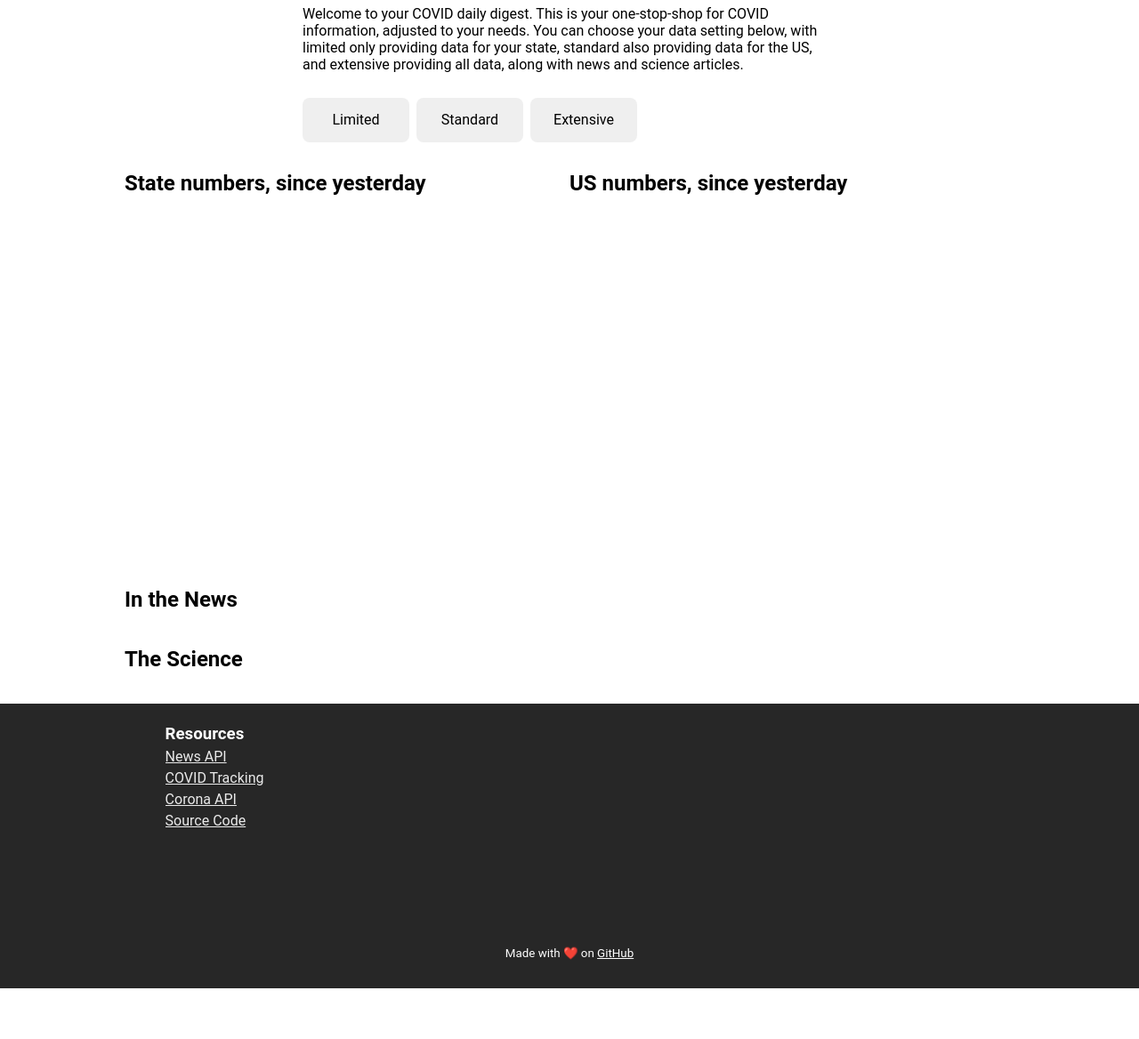
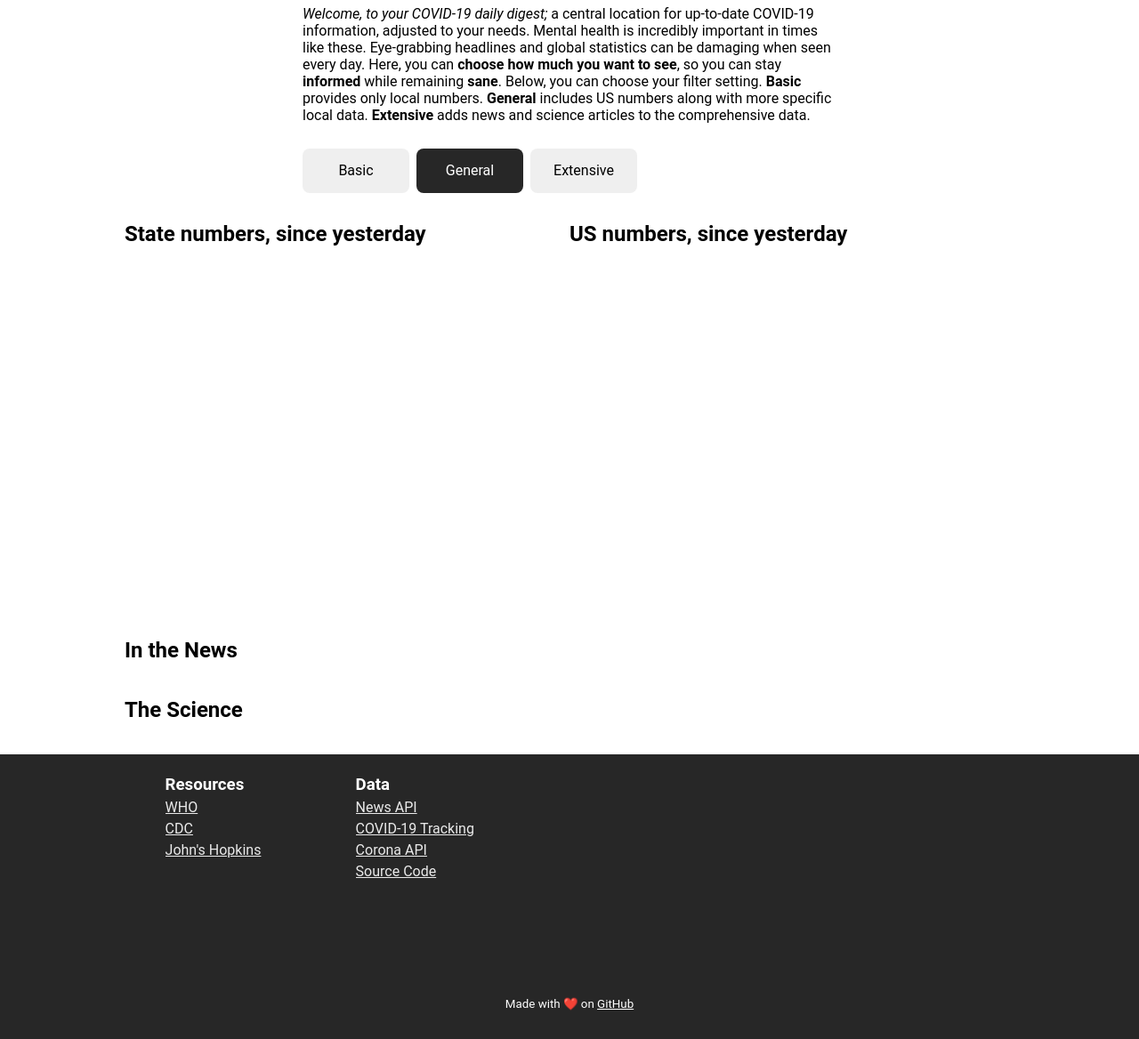
Before and after one commit to duncangrubbs/codeforacause, a website with bundled scripts: page app/index.html in a window 1280 px wide. Shown: the part 91-1259 px from the top of the page at 89% size. Before the commit the page ends 1202 px from the top, so only its background shows below. Built offline with nearby package versions, Linux system fonts and the light colour scheme; no server answers.

Commit message:
Cleanup message.

```diff
--- a/app/index.html
+++ b/app/index.html
@@ -5,27 +5,21 @@
     <meta charset="utf-8">
     <meta name="viewport" content="width=device-width, initial-scale=1, shrink-to-fit=no">
 
-    <title>COVID Dashboard</title>
-    <!-- <link rel="icon"
+    <title>Daily Digest</title>
+    <link rel="icon"
       type="image/png"
-      href="./res/favicon.png"> -->
+      href="favicon.png">
 
     <!-- Global site tag (gtag.js) - Google Analytics -->
     <meta name="AdsBot-Google" content="noindex">
-    <meta name="description" content="Dashboard for COVID Data">
-    <meta name="keywords" content="COVID">
-
-    <!-- Android -->
-    <!-- <meta name="theme-color" content="#8CE5E1"> -->
+    <meta name="description" content="Daily Dashboard for COVID-19 Data">
+    <meta name="keywords" content="COVID-19,Dashboard,Data,Daily">
 
     <!-- iOS -->
     <meta name="apple-mobile-web-app-capable" content="yes">
     <meta name="apple-mobile-web-app-status-bar-style" content="black-translucent">
-    <meta name="apple-mobile-web-app-title" content="COVID Dashboard">
-    <meta name="application-name" content="COVID Dashboard">
-
-    <!-- iOS -->
-    <!-- <link rel="mask-icon" color="#8CE5E1"> -->
+    <meta name="apple-mobile-web-app-title" content="COVID-19 Dashboard">
+    <meta name="application-name" content="COVID-19 Dashboard">
 
     <link href="https://fonts.googleapis.com/css?family=Source+Sans+Pro:400,700&amp;subset=latin-ext" rel="stylesheet">
     <link rel="stylesheet" href="./css/main.css">
@@ -40,15 +34,17 @@
   <body>
     <div class="app-wrapper">
       <div>
-        <h1>COVID Daily Digest</h1>
+        <h1>COVID-19 Daily Digest</h1>
         <p class="intro-text">
-          Welcome to your COVID daily digest. This is your one-stop-shop for COVID information, adjusted to your needs.
-          You can choose your data setting below, with limited only providing data for your state, standard also providing
-          data for the US, and extensive providing all data, along with news and science articles.
+          <em>Welcome, to your COVID-19 daily digest;</em> a central location for up-to-date COVID-19 information, adjusted to your needs.
+          Mental health is incredibly important in times like these. Eye-grabbing headlines and global statistics can be damaging when seen
+          every day. Here, you can <b>choose how much you want to see</b>, so you can stay <b>informed</b> while remaining <b>sane</b>.
+          Below, you can choose your filter setting. <b>Basic</b> provides only local numbers. <b>General</b> includes US numbers along with
+          more specific local data. <b>Extensive</b> adds news and science articles to the comprehensive data.
         </p>
         <div class="settings">
-          <button class="setting" id="LIMITED">Limited</button>
-          <button class="setting" id="STANDARD">Standard</button>
+          <button class="setting" id="BASIC">Basic</button>
+          <button class="setting selected" id="GENERAL">General</button>
           <button class="setting" id="EXTENSIVE">Extensive</button>
         </div>
       </div>
@@ -78,8 +74,14 @@
     <div id="footer">
       <div class="footer-column">
         <div class="footer-column__header">Resources</div>
+        <a class="footer-column__link" href="https://www.who.int/">WHO</a>
+        <a class="footer-column__link" href="https://www.cdc.gov/">CDC</a>
+        <a class="footer-column__link" href="https://covidinfo.jhu.edu/">John's Hopkins</a>
+      </div>
+      <div class="footer-column">
+        <div class="footer-column__header">Data</div>
         <a class="footer-column__link" href="http://newsapi.org">News API</a>
-        <a class="footer-column__link" href="https://covidtracking.com">COVID Tracking</a>
+        <a class="footer-column__link" href="https://covidtracking.com">COVID-19 Tracking</a>
         <a class="footer-column__link" href="https://corona-api.com">Corona API</a>
         <a class="footer-column__link" href="https://github.com/duncangrubbs/codeforacause">Source Code</a>
       </div>
--- a/app/scripts/data-ui-handler.js
+++ b/app/scripts/data-ui-handler.js
@@ -146,10 +146,10 @@ export function updateDataUI(setting, state) {
   clearData();
   const LOCAL_DATA_URL = `https://covidtracking.com/api/v1/states/${state.toLowerCase()}/current.json`;
   switch (setting) {
-    case 'LIMITED':
+    case 'BASIC':
       getLocalNumbers(LOCAL_DATA_URL);
       break;
-    case 'STANDARD':
+    case 'GENERAL':
       getLocalNumbers(LOCAL_DATA_URL);
       getUSNumbers();
       break;
--- a/app/scripts/settings-handler.js
+++ b/app/scripts/settings-handler.js
@@ -8,12 +8,12 @@ import { updateDataUI } from './data-ui-handler.js';
 import { putData, getData } from './data-storage.js';
 
 const settings = [
-  'LIMITED',
-  'STANDARD',
+  'BASIC',
+  'GENERAL',
   'EXTENSIVE',
 ];
 
-let CURRENT_SETTING = 'STANDARD';
+let CURRENT_SETTING = 'GENERAL';
 const buttons = [];
 
 function updateSetting(setting) {
```
Also changed, not shown: README.md, app/favicon.png (added).
